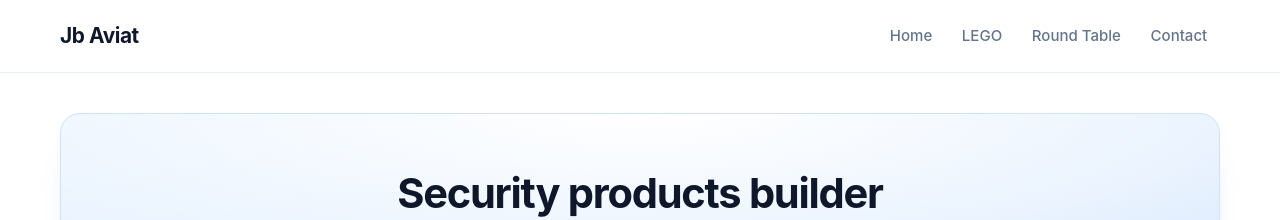
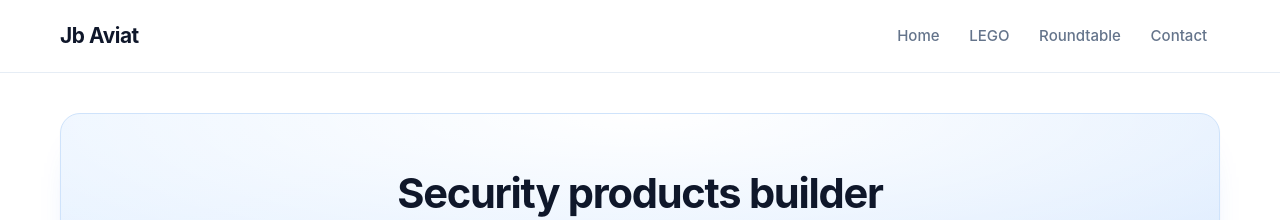
Before and after one commit to aviat/aviat.github.io, a Jekyll site: the page built from index.html, in a window 1280 px wide. Shown: the top 220 px of the page. Built offline with Jekyll 4.4.1, drawn with Linux system fonts in a browser that asks for light colours.

Commit message:
Menu: spell it Roundtable, like the app
Co-Authored-By: Claude Opus 5.5 <noreply@anthropic.com>

```diff
--- a/_layouts/default.html
+++ b/_layouts/default.html
@@ -14,7 +14,7 @@
             <nav class="site-nav">
                 <a href="{{ '/' | relative_url }}">Home</a>
                 <a href="{{ '/lego' | relative_url }}">LEGO</a>
-                <a href="{{ '/roundtable/' | relative_url }}">Round Table</a>
+                <a href="{{ '/roundtable/' | relative_url }}">Roundtable</a>
                 <a href="{{ '/contact' | relative_url }}">Contact</a>
             </nav>
         </div>
```
